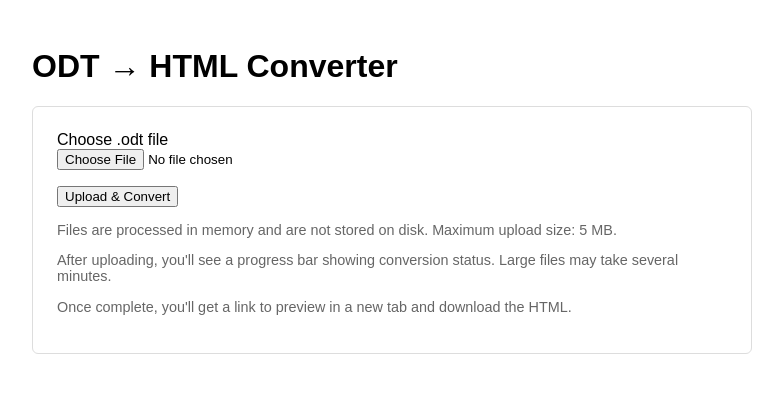
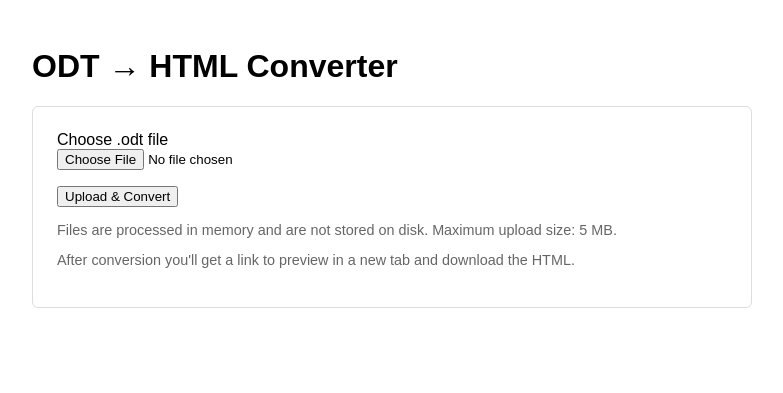
Before and after one commit to MedadRufus/concordance-proof-reading, a Flask app: page / in a window 1280 px wide. Shown: the top 393 px of the page, without its empty margins (248-1031 px from the left). Run offline with Flask 3, Linux system fonts and the light colour scheme.

Commit message:
revert progress bar

```diff
--- a/app.py
+++ b/app.py
@@ -8,13 +8,12 @@ the user to preview or download the result.
 import io
 import logging
 import os
-import queue
 import threading
 import time
 import uuid
 import zipfile
 
-from flask import Flask, abort, jsonify, make_response, redirect, render_template, request, url_for
+from flask import Flask, abort, make_response, redirect, render_template, request, url_for
 from werkzeug.utils import secure_filename
 
 from add_hyperlinks import convert_odt_bytes_to_html
@@ -38,7 +37,6 @@ app.config["SESSION_COOKIE_SAMESITE"] = "Lax"
 # In-memory stores
 uploads = {}  # upload_id -> {html: str, ts: float, input_name: str}
 uploads_by_ip = {}  # ip -> [timestamp1, timestamp2, ...]
-conversion_progress = {}  # upload_id -> {progress: int, status: str, error: str}
 
 logger = logging.getLogger(__name__)
 logging.basicConfig(level=logging.INFO)
@@ -107,8 +105,7 @@ t.start()
 def set_security_headers(response):
     """Set security headers for all responses."""
     # Prevent script execution, restrict frames, enforce secure headers
-    # Allow inline scripts and connections for progress page functionality
-    csp = "default-src 'none'; script-src 'self' 'unsafe-inline'; style-src 'self' 'unsafe-inline'; img-src 'self' data:; connect-src 'self';"
+    csp = "default-src 'none'; style-src 'self' 'unsafe-inline'; img-src 'self' data:;"
     response.headers["Content-Security-Policy"] = csp
     response.headers["X-Content-Type-Options"] = "nosniff"
     response.headers["X-Frame-Options"] = "DENY"
@@ -144,64 +141,45 @@ def validate_request(file_request):
 
 @app.route("/upload", methods=["POST"])
 def upload():
-    """Handle file upload, start conversion in background, and redirect to progress page."""
-    logger.info("Upload route called")
+    """Handle file upload, conversion, and redirection."""
     error_message, error_code = validate_request(request)
     if error_message:
-        logger.warning(f"Upload validation failed: {error_message}")
         return error_message, error_code
 
     file = request.files["file"]
     filename = secure_filename(file.filename)[:200]
-    logger.info(f"Processing file: {filename}")
 
     # Read in-memory and validate
     if not (file_bytes := file.read()):
-        logger.warning("Received empty file")
         return "Empty file", 400
 
     if len(file_bytes) > app.config["MAX_CONTENT_LENGTH"]:
-        logger.warning(f"File too large: {len(file_bytes)} bytes")
         return "File too large", 413
 
     if not is_valid_odt_bytes(file_bytes):
-        logger.warning("Invalid ODT file received")
         return "Uploaded file does not look like a valid ODT", 400
 
+    try:
+        html_output = convert_odt_bytes_to_html(file_bytes)
+    except Exception as e:  # pylint: disable=broad-except
+        logger.exception("Conversion failed")
+        return f"Conversion error: {e}", 500
+
     upload_id = uuid.uuid4().hex
-    logger.info(f"Created upload_id: {upload_id}")
-
-    # Initialize progress tracking
-    conversion_progress[upload_id] = {"progress": 0, "status": "Queued", "error": None}
-    logger.info(f"Initialized progress tracking for upload_id: {upload_id}")
-
-    # Store initial upload info
     uploads[upload_id] = {
+        "html": html_output,
+        "ts": time.time(),
         "input_name": filename,
     }
 
-    # Start conversion in background thread
-    conversion_thread = threading.Thread(
-        target=enhanced_convert_odt_with_progress, args=(upload_id, file_bytes)
-    )
-    conversion_thread.daemon = True
-    conversion_thread.start()
-    logger.info(f"Started conversion thread for upload_id: {upload_id}")
-
-    # Redirect to progress page
-    return redirect(url_for("progress_page", upload_id=upload_id))
+    return redirect(url_for("result", upload_id=upload_id))
 
 
 @app.route("/result/<upload_id>", methods=["GET"])
 def result(upload_id):
     """Display the result page for a given upload."""
-    logger.info(f"Result page accessed for upload_id: {upload_id}")
     if not (info := uploads.get(upload_id)):
-        logger.warning(f"Result page requested for non-existent upload_id: {upload_id}")
         abort(404)
-    logger.info(
-        f"Rendering result page for upload_id: {upload_id}, input_name: {info.get('input_name')}"
-    )
     return render_template("result.html", upload_id=upload_id, input_name=info.get("input_name"))
 
 
@@ -230,125 +208,6 @@ def download(upload_id):
     return response
 
 
-@app.route("/api/progress/<upload_id>", methods=["GET"])
-def get_progress(upload_id):
-    """Return the current progress of a conversion."""
-    progress_info = conversion_progress.get(
-        upload_id, {"progress": 0, "status": "Not found", "error": "Upload ID not found"}
-    )
-    logger.info(f"Progress API called for upload_id: {upload_id}, returning: {progress_info}")
-    return jsonify(progress_info)
-
-
-@app.route("/progress/<upload_id>", methods=["GET"])
-def progress_page(upload_id):
-    """Display the progress page for a given upload."""
-    if upload_id not in conversion_progress:
-        abort(404)
-    upload_info = uploads.get(upload_id, {})
-    input_name = upload_info.get("input_name", "Processing...")
-    return render_template("progress.html", upload_id=upload_id, input_name=input_name)
-
-
-def convert_odt_with_progress(upload_id, file_bytes):
-    """Run the conversion in a background thread with progress updates."""
-    try:
-        # Update progress to indicate conversion is starting
-        conversion_progress[upload_id] = {
-            "progress": 5,
-            "status": "Starting conversion...",
-            "error": None,
-        }
-
-        # Simulate progress during conversion
-        # Since the actual conversion doesn't have built-in progress, we'll simulate it
-        # by updating progress periodically during the conversion
-
-        # Update progress to loading KJV data
-        conversion_progress[upload_id] = {
-            "progress": 10,
-            "status": "Loading Bible data...",
-            "error": None,
-        }
-
-        # Import here to avoid circular imports
-        from add_hyperlinks import convert_odt_bytes_to_html
-
-        # Update progress to processing
-        conversion_progress[upload_id] = {
-            "progress": 25,
-            "status": "Processing document...",
-            "error": None,
-        }
-
-        # Perform the actual conversion
-        html_output = convert_odt_bytes_to_html(file_bytes)
-
-        # Update progress to completion
-        conversion_progress[upload_id] = {"progress": 95, "status": "Finalizing...", "error": None}
-
-        # Store the result
-        uploads[upload_id] = {
-            "html": html_output,
-            "ts": time.time(),
-            "input_name": uploads[upload_id]["input_name"] if upload_id in uploads else "Unknown",
-        }
-
-        # Mark as complete
-        conversion_progress[upload_id] = {"progress": 100, "status": "Complete", "error": None}
-
-    except Exception as e:
-        conversion_progress[upload_id] = {"progress": 0, "status": "Error", "error": str(e)}
-        logger.exception("Conversion failed for upload %s: %s", upload_id, e)
-
-
-def enhanced_convert_odt_with_progress(upload_id, file_bytes):
-    """Enhanced conversion with better progress tracking by modifying the conversion process."""
-    try:
-        logger.info(f"Starting conversion for upload_id: {upload_id}")
-
-        # Update progress to indicate conversion is starting
-        conversion_progress[upload_id] = {
-            "progress": 0,
-            "status": "Starting conversion...",
-            "error": None,
-        }
-        logger.info(f"Progress updated to 0% for upload_id: {upload_id}")
-
-        # Define progress callback function
-        def progress_callback(progress, status):
-            conversion_progress[upload_id] = {"progress": progress, "status": status, "error": None}
-            logger.info(
-                f"Progress updated to {progress}% - Status: {status} for upload_id: {upload_id}"
-            )
-
-        # Import here to avoid circular imports
-        from add_hyperlinks import convert_odt_bytes_to_html
-
-        logger.info(f"Calling conversion function for upload_id: {upload_id}")
-
-        # Call the conversion function with progress callback
-        html_output = convert_odt_bytes_to_html(file_bytes, progress_callback)
-
-        logger.info(
-            f"Conversion completed for upload_id: {upload_id}, output length: {len(html_output)}"
-        )
-
-        # Store the result
-        uploads[upload_id] = {
-            "html": html_output,
-            "ts": time.time(),
-            "input_name": uploads[upload_id]["input_name"] if upload_id in uploads else "Unknown",
-        }
-
-        # Mark as complete
-        conversion_progress[upload_id] = {"progress": 100, "status": "Complete", "error": None}
-        logger.info(f"Conversion marked as complete for upload_id: {upload_id}")
-
-    except Exception as e:
-        logger.exception(f"Conversion failed for upload_id: {upload_id}, error: {str(e)}")
-        conversion_progress[upload_id] = {"progress": 0, "status": "Error", "error": str(e)}
-
 if __name__ == "__main__":
     # Do not run with debug=True in production
     app.run()
--- a/templates/upload.html
+++ b/templates/upload.html
@@ -20,8 +20,7 @@
         <button type="submit">Upload & Convert</button>
       </div>
       <p class="hint">Files are processed in memory and are not stored on disk. Maximum upload size: 5 MB.</p>
-      <p class="hint">After uploading, you'll see a progress bar showing conversion status. Large files may take several minutes.</p>
-      <p class="hint">Once complete, you'll get a link to preview in a new tab and download the HTML.</p>
+      <p class="hint">After conversion you'll get a link to preview in a new tab and download the HTML.</p>
     </form>
   </div>
 </body>
```
Also changed, not shown: templates/progress.html (deleted, +0 -142 lines).
